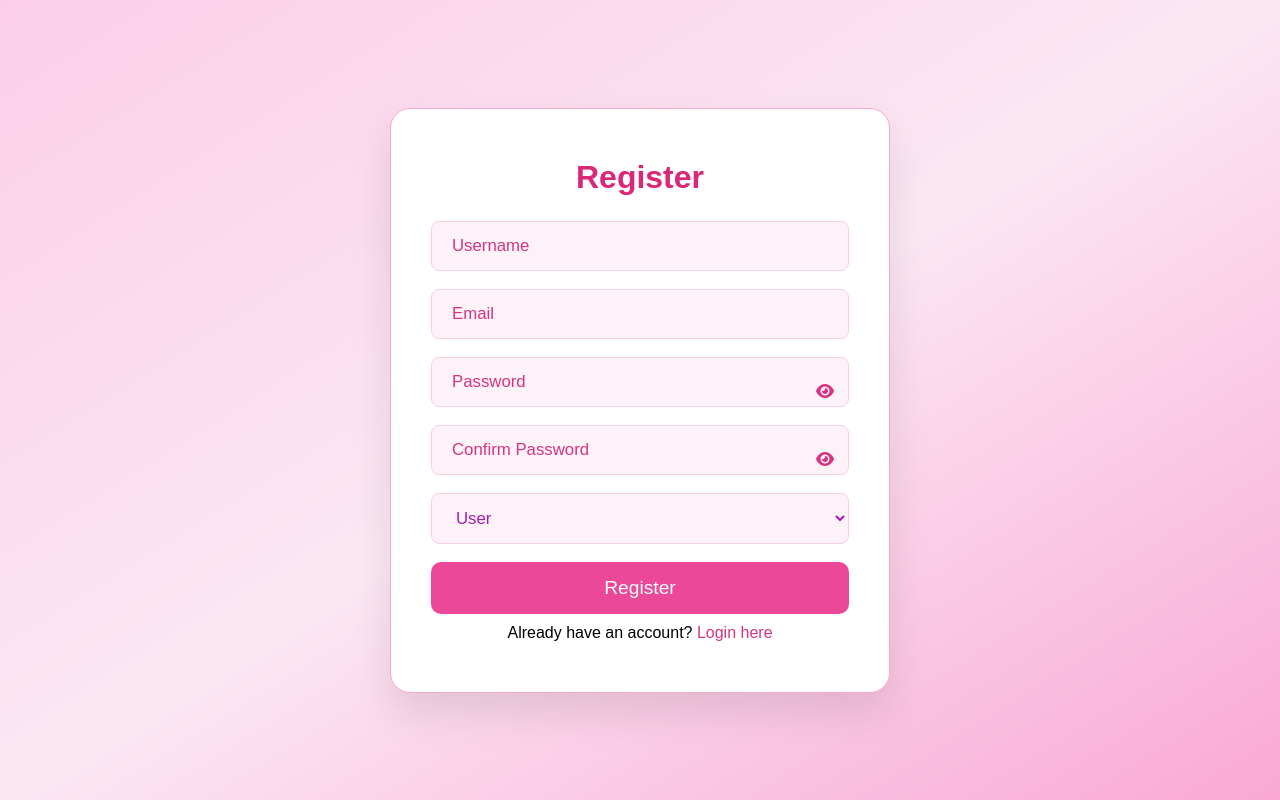
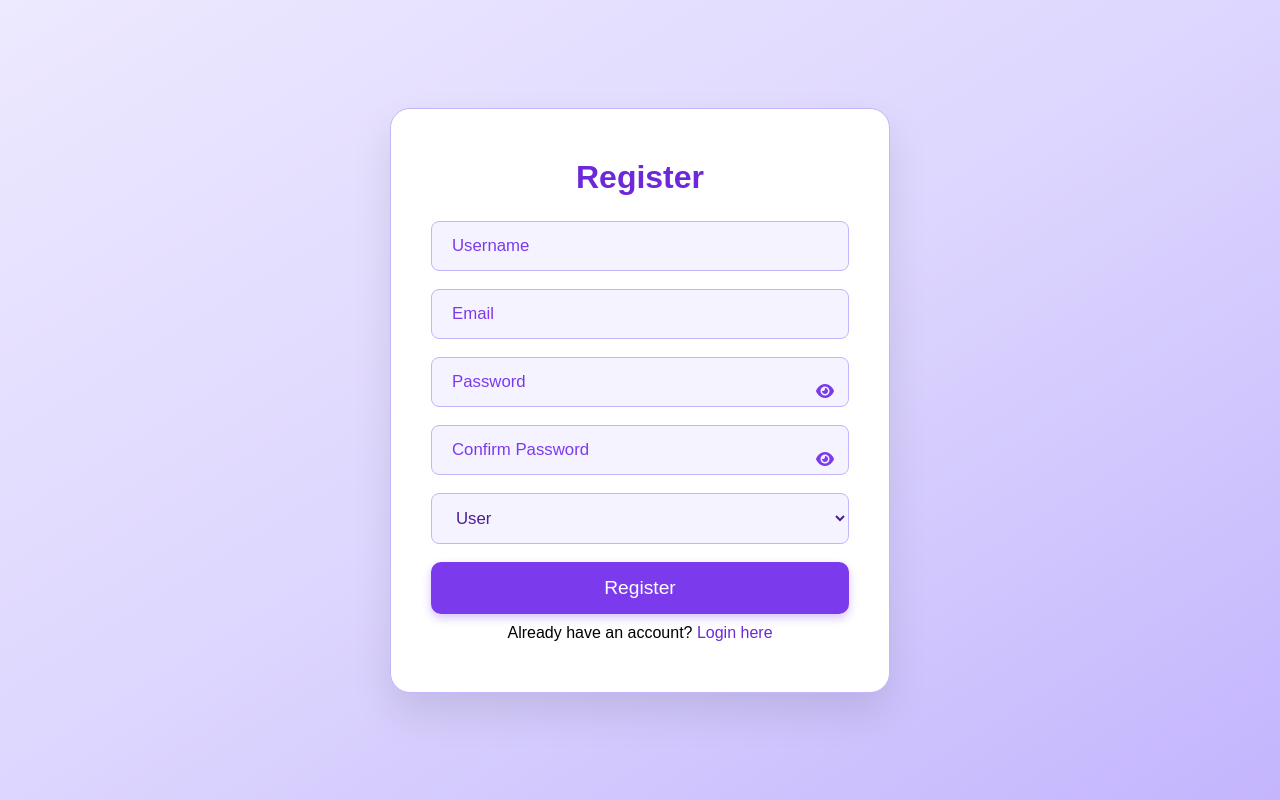
Before and after one commit to yvettenituma/yvette_nituma, a CodeIgniter app: page / in a window 1280 px wide. Run offline with CodeIgniter, Linux system fonts and the light colour scheme; data that the repository does not hold is empty; some libraries are stand-ins or nearby versions.

Commit message:
First commit

```diff
--- a/app/views/reg/register.php
+++ b/app/views/reg/register.php
@@ -16,7 +16,7 @@
     body, section {
       width: 100%;
       height: 100vh;
-      background: linear-gradient(to bottom right, #fbcfe8, #fce7f3, #f9a8d4);
+      background: linear-gradient(to bottom right, #ede9fe, #ddd6fe, #c4b5fd);
       display: flex;
       justify-content: center;
       align-items: center;
@@ -28,14 +28,14 @@
       width: 500px;
       border-radius: 20px;
       box-shadow: 0 20px 40px rgba(0,0,0,0.1);
-      border: 1px solid #f9a8d4;
+      border: 1px solid #c4b5fd;
     }
 
     .login h2 {
       text-align: center;
       font-size: 2em;
       font-weight: 600;
-      color: #db2777; /* Same pink tone as directory */
+      color: #6d28d9; /* purple-700 */
       margin-bottom: 25px;
     }
 
@@ -46,14 +46,14 @@
       margin-bottom: 18px;
       font-size: 1.05em;
       border-radius: 8px;
-      border: 1px solid #fbcfe8;
-      background: #fdf2f8;
-      color: #a21caf;
+      border: 1px solid #c4b5fd; /* purple-300 */
+      background: #f5f3ff; /* purple-50 */
+      color: #4c1d95; /* purple-900 */
       outline: none;
     }
 
     .login input::placeholder {
-      color: #d63384;
+      color: #7c3aed; /* purple-600 */
     }
 
     .password-box {
@@ -66,7 +66,7 @@
       top: 50%;
       transform: translateY(-50%);
       cursor: pointer;
-      color: #d63384;
+      color: #7c3aed; /* purple-600 */
     }
 
     #btn {
@@ -76,14 +76,15 @@
       font-weight: 500;
       border: none;
       border-radius: 10px;
-      background: #ec4899;
+      background: #7c3aed; /* purple-600 */
       color: white;
       cursor: pointer;
       transition: background 0.3s ease;
+      box-shadow: 0 4px 10px rgba(124, 58, 237, 0.3);
     }
 
     #btn:hover {
-      background: #db2777;
+      background: #6d28d9; /* purple-700 */
     }
 
     .group {
@@ -92,7 +93,7 @@
     }
 
     .group a {
-      color: #d63384;
+      color: #6d28d9;
       text-decoration: none;
       font-weight: 500;
     }
```
